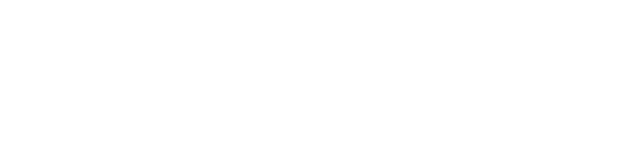
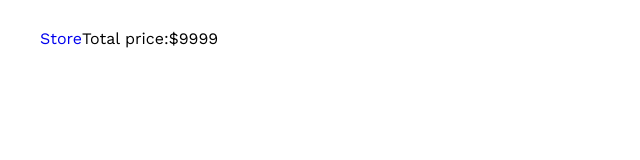
Before and after one commit to existanz/online-store, a website built with webpack: page src/application/index.html in a window 1280 px wide. Shown: the whole page, without its empty margins (0-640 px from the left). Built offline with nearby package versions, Linux system fonts and the light colour scheme.

Commit message:
feat: add examples

```diff
--- a/src/application/app.ts
+++ b/src/application/app.ts
@@ -1,8 +1,19 @@
+import { Header } from './core/components/header/header';
 
 class App {
-    public start() {
-        console.log('start');
-    }
+  private header: Header;
+
+  constructor() {
+    this.header = new Header(document.body);
+  }
+
+  private render(): void {
+    // рендер остального содержимого относительно кверизапроса, стостояния localStorage и.т.д.
+  }
+
+  public start(): void {
+    this.render();
+  }
 }
 
 export default App;
--- /dev/null
+++ b/src/application/core/components/header/header-logo/header-logo.ts
@@ -0,0 +1,14 @@
+import { DOMElement } from '../../../../shared/components/DOMElement';
+
+export class Logo {
+  private link: DOMElement;
+
+  constructor(parentNode: HTMLElement) {
+    this.link = new DOMElement(parentNode, {
+      tagName: 'a',
+      href: '/',
+      classList: ['logo-link'],
+      content: 'Store',
+    });
+  }
+}
--- /dev/null
+++ b/src/application/core/components/header/header-total-price/header-total-price.ts
@@ -0,0 +1,25 @@
+import { DOMElement } from '../../../../shared/components/DOMElement';
+
+export class TotalPrice {
+  private text: DOMElement;
+  private totalPrice: DOMElement;
+  private price: DOMElement;
+
+  constructor(parentNode: HTMLElement) {
+    this.totalPrice = new DOMElement(parentNode, { tagName: 'div', classList: ['total-price'] });
+    this.text = new DOMElement(this.totalPrice.node, {
+      tagName: 'span',
+      classList: ['total-price__text'],
+      content: 'Total price:',
+    });
+    this.price = new DOMElement(this.totalPrice.node, {
+      tagName: 'span',
+      classList: ['total-price__price'],
+      content: '$9999',
+    });
+  }
+
+  public updatePrice(newPrice: number) {
+    this.price.node.textContent = `$${newPrice}`;
+  }
+}
--- a/src/application/core/components/header/header.scss
+++ b/src/application/core/components/header/header.scss
@@ -0,0 +1,4 @@
+.header {
+  height: 70px;
+  margin-top: 30px;
+}
--- a/src/application/core/components/header/header.ts
+++ b/src/application/core/components/header/header.ts
@@ -0,0 +1,36 @@
+import './header.scss';
+import { DOMElement } from '../../../shared/components/DOMElement';
+import { Logo } from './header-logo/header-logo';
+import { TotalPrice } from './header-total-price/header-total-price';
+
+export class Header extends DOMElement {
+  constructor(parentNode: HTMLElement) {
+    super(parentNode, { tagName: 'header', classList: ['header'] });
+    this.render();
+  }
+
+  private render(): void {
+    const container = new DOMElement(this.node, {
+      tagName: 'div',
+      classList: ['container', 'header__container']
+    });
+    const headerLogo = new DOMElement(container.node, {
+      tagName: 'div',
+      classList: ['header__logo']
+    });
+    const nav = new DOMElement(container.node, {
+      tagName: 'div',
+      classList: ['header__navigation']
+    });
+    const headerTotalPrice = new DOMElement(container.node, {
+      tagName: 'div',
+      classList: ['header__total-price']
+    });
+    const headerCart = new DOMElement(container.node, {
+      tagName: 'div',
+      classList: ['header__cart']
+    });
+    const logo = new Logo(headerLogo.node);
+    const price = new TotalPrice(headerTotalPrice.node);
+  }
+}
--- a/src/application/shared/components/DOMElement.ts
+++ b/src/application/shared/components/DOMElement.ts
@@ -1,13 +1,27 @@
+interface Options {
+  tagName: keyof HTMLElementTagNameMap;
+  classList?: string[];
+  content?: string;
+  href?: string;
+}
+
 export class DOMElement {
-    public node: HTMLElement;
+  public node: HTMLElement;
 
-    constructor(parentNode: HTMLElement | null, tagName = 'div', classList: string[] = [], content = '') {
-        const el = document.createElement(tagName);
-        el.classList.add(...classList);
-        el.textContent = content;
-        if (parentNode) {
-            parentNode.appendChild(el);
-        }
-        this.node = el;
+  constructor(parentNode: HTMLElement | null, options: Options) {
+    const el = document.createElement(options.tagName);
+    if (options.classList) {
+      el.classList.add(...options.classList);
     }
+    if (options.content) {
+      el.textContent = options.content;
+    }
+    if (parentNode) {
+      parentNode.appendChild(el);
+    }
+    if (options.href) {
+      el.setAttribute('href', options.href);
+    }
+    this.node = el;
+  }
 }
--- a/src/application/shared/styles/base/_layout.scss
+++ b/src/application/shared/styles/base/_layout.scss
@@ -30,7 +30,7 @@ body {
 
 .container {
 		width: 100%;
-    max-width: 1160px;
+    max-width: 1200px;
     height: 100%;
     margin: 0 auto;
     display: flex;
```
Also changed, not shown: src/application/core/components/header/header-cart/header-cart.scss (added), src/application/core/components/header/header-cart/header-cart.ts (added), src/application/core/components/header/header-logo/header-logo.scss (added), src/application/core/components/header/header-total-price/header-total-price.scss (added).
